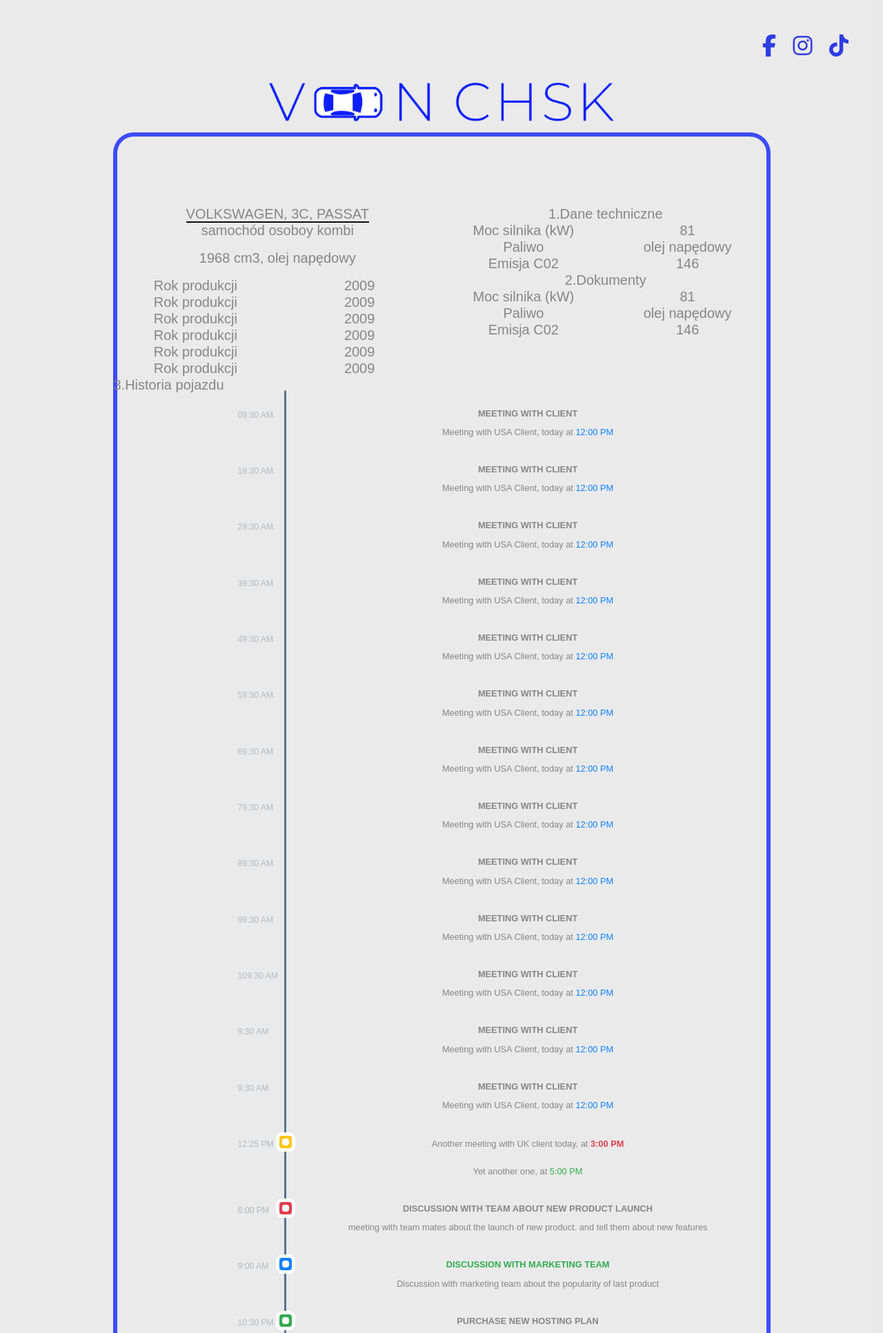
After one commit to creazydev/vin-checker, a PHP site: template public/views/report.php in a window 1280 px wide. The commit adds this page. Shown: the top 1933 px of the page at 69% size. Run offline with PHP 8.4, Linux system fonts and the light colour scheme; the template is opened without the code that fills it, so the values that code supplies are empty; some libraries are stand-ins or nearby versions.

Commit message:
Routing views.

```diff
--- a/index.php
+++ b/index.php
@@ -7,5 +7,7 @@
 
 Routing::get('index', 'DefaultController');
 Routing::get('error', 'DefaultController');
+Routing::get('processing', 'DefaultController');
+Routing::get('report', 'DefaultController');
 
 Routing::run($path);
--- /dev/null
+++ b/public/css/logo.css
@@ -0,0 +1,7 @@
+.logo {
+    padding: 15vh 0 2vh 0;
+}
+
+.logo img {
+    max-width: 500px;
+}
--- a/public/css/main.css
+++ b/public/css/main.css
@@ -1,7 +1,3 @@
-:root {
-  --primary-color: #3342f7;
-}
-
 input:focus,
 select:focus,
 textarea:focus,
@@ -23,14 +19,6 @@
   text-align: center;
 }
 
-.logo {
-  padding: 15vh 0 2vh 0;
-}
-
-.logo img {
-  max-width: 500px;
-}
-
 .wrapper {
   display: flex;
   flex-flow: row wrap;
@@ -40,7 +28,7 @@
   border-radius: 30px;
   margin: auto;
   width: 953px;
-  height: 552px;
+  min-height: 552px;
   padding: 100px 10px 10px 10px;
 }
 
@@ -79,14 +67,6 @@
   transform: translateY(65%);
 }
 
-.social i {
-  color: var(--primary-color);
-  font-size: xx-large;
-  margin: 0 10px;
+a > * {
+  cursor: pointer;
 }
-
-.social {
-  position: fixed;
-  top: 50px;
-  right: 40px;
-}
--- /dev/null
+++ b/public/css/social.css
@@ -0,0 +1,11 @@
+.social {
+  position: fixed;
+  top: 50px;
+  right: 40px;
+}
+
+.social i {
+  color: var(--primary-color);
+  font-size: xx-large;
+  margin: 0 10px;
+}
--- /dev/null
+++ b/public/css/variables.css
@@ -0,0 +1,4 @@
+:root {
+    --primary-color: #3342f7;
+    --secondary-color: #7F7F7F;
+}
--- /dev/null
+++ b/public/includes/logo.php
@@ -0,0 +1,10 @@
+<div class="logo">
+    <img src="public/img/logo.png" />
+</div>
+
+<style>
+    <?php
+        include 'public/css/variables.css';
+        include 'public/css/logo.css';
+    ?>
+</style>
--- /dev/null
+++ b/public/includes/social.php
@@ -0,0 +1,12 @@
+<div class="social">
+    <i class="fa-brands fa-facebook-f"></i>
+    <i class="fa-brands fa-instagram"></i>
+    <i class="fa-brands fa-tiktok"></i>
+</div>
+
+<script src="https://kit.fontawesome.com/e0f8847c22.js" crossorigin="anonymous"></script>
+<style>
+    <?php
+        include 'public/css/social.css';
+    ?>
+</style>
--- /dev/null
+++ b/public/views/report.php
@@ -0,0 +1,371 @@
+<?php include('public/includes/social.php'); ?>
+<div class="content app-text">
+    <?php include('public/includes/logo.php'); ?>
+
+    <div class="wrapper">
+        <div class="row">
+            <div class="col" style="width: 100%">
+                <span class="section header" style="width: 100%; border-bottom: 2px solid black">VOLKSWAGEN, 3C, PASSAT</span>
+                <p>samochód osoboy kombi</p>
+                <p>1968 cm3, olej napędowy</p>
+                <div class="row">
+                    <div class="col">Rok produkcji</div>
+                    <div class="col">2009</div>
+                </div>
+                <div class="row">
+                    <div class="col">Rok produkcji</div>
+                    <div class="col">2009</div>
+                </div>
+                <div class="row">
+                    <div class="col">Rok produkcji</div>
+                    <div class="col">2009</div>
+                </div>
+                <div class="row">
+                    <div class="col">Rok produkcji</div>
+                    <div class="col">2009</div>
+                </div>
+                <div class="row">
+                    <div class="col">Rok produkcji</div>
+                    <div class="col">2009</div>
+                </div>
+                <div class="row">
+                    <div class="col">Rok produkcji</div>
+                    <div class="col">2009</div>
+                </div>
+            </div>
+            <div class="col">
+                <span class="section header">1.Dane techniczne</span>
+                <div class="row">
+                    <div class="col">Moc silnika (kW)</div>
+                    <div class="col">81</div>
+                </div>
+                <div class="row">
+                    <div class="col">Paliwo</div>
+                    <div class="col">olej napędowy</div>
+                </div>
+                <div class="row">
+                    <div class="col">Emisja C02</div>
+                    <div class="col">146</div>
+                </div>
+
+                <span class="section header">2.Dokumenty</span>
+                <div class="row">
+                    <div class="col">Moc silnika (kW)</div>
+                    <div class="col">81</div>
+                </div>
+                <div class="row">
+                    <div class="col">Paliwo</div>
+                    <div class="col">olej napędowy</div>
+                </div>
+                <div class="row">
+                    <div class="col">Emisja C02</div>
+                    <div class="col">146</div>
+                </div>
+            </div>
+        </div>
+        <div class="row">
+            <span class="section header">3.Historia pojazdu</span>
+
+            <div class="card-body">
+                <div class="vertical-timeline vertical-timeline--animate vertical-timeline--one-column">
+
+                    <?php for ($x = 0; $x <= 10; $x++) { ?>
+                        <div class="vertical-timeline-item vertical-timeline-element">
+                            <div>
+                                <span class="vertical-timeline-element-icon bounce-in">
+                                    <i class="badge badge-dot badge-dot-xl badge-success"></i>
+                                </span>
+                                <div class="vertical-timeline-element-content bounce-in">
+                                    <h4 class="timeline-title">Meeting with client</h4>
+                                    <p>Meeting with USA Client, today at <a href="javascript:void(0);" data-abc="true">12:00
+                                            PM</a></p>
+                                    <span class="vertical-timeline-element-date"><?php echo $x; ?>9:30 AM</span>
+                                </div>
+                            </div>
+                        </div>
+                    <?php } ?>
+
+                    <div class="vertical-timeline-item vertical-timeline-element">
+                        <div>
+                                <span class="vertical-timeline-element-icon bounce-in">
+                                    <i class="badge badge-dot badge-dot-xl badge-success"></i>
+                                </span>
+                            <div class="vertical-timeline-element-content bounce-in">
+                                <h4 class="timeline-title">Meeting with client</h4>
+                                <p>Meeting with USA Client, today at <a href="javascript:void(0);" data-abc="true">12:00
+                                        PM</a></p>
+                                <span class="vertical-timeline-element-date">9:30 AM</span>
+                            </div>
+                        </div>
+                    </div>
+
+
+                    <div class="vertical-timeline-item vertical-timeline-element">
+                        <div>
+                                <span class="vertical-timeline-element-icon bounce-in">
+                                    <i class="badge badge-dot badge-dot-xl badge-success"></i>
+                                </span>
+                            <div class="vertical-timeline-element-content bounce-in">
+                                <h4 class="timeline-title">Meeting with client</h4>
+                                <p>Meeting with USA Client, today at <a href="javascript:void(0);" data-abc="true">12:00
+                                        PM</a></p>
+                                <span class="vertical-timeline-element-date">9:30 AM</span>
+                            </div>
+                        </div>
+                    </div>
+                    <div class="vertical-timeline-item vertical-timeline-element">
+                        <div>
+                                                        <span class="vertical-timeline-element-icon bounce-in">
+                                                            <i class="badge badge-dot badge-dot-xl badge-warning"> </i>
+                                                        </span>
+                            <div class="vertical-timeline-element-content bounce-in">
+                                <p>Another meeting with UK client today, at <b class="text-danger">3:00 PM</b></p>
+                                <p>Yet another one, at <span class="text-success">5:00 PM</span></p>
+                                <span class="vertical-timeline-element-date">12:25 PM</span>
+                            </div>
+                        </div>
+                    </div>
+                    <div class="vertical-timeline-item vertical-timeline-element">
+                        <div>
+                                                        <span class="vertical-timeline-element-icon bounce-in">
+                                                            <i class="badge badge-dot badge-dot-xl badge-danger"> </i>
+                                                        </span>
+                            <div class="vertical-timeline-element-content bounce-in">
+                                <h4 class="timeline-title">Discussion with team about new product launch</h4>
+                                <p>meeting with team mates about the launch of new product. and tell them about new
+                                    features</p>
+                                <span class="vertical-timeline-element-date">6:00 PM</span>
+                            </div>
+                        </div>
+                    </div>
+                    <div class="vertical-timeline-item vertical-timeline-element">
+                        <div>
+                                                        <span class="vertical-timeline-element-icon bounce-in">
+                                                            <i class="badge badge-dot badge-dot-xl badge-primary"> </i>
+                                                        </span>
+                            <div class="vertical-timeline-element-content bounce-in">
+                                <h4 class="timeline-title text-success">Discussion with marketing team</h4>
+                                <p>Discussion with marketing team about the popularity of last product</p>
+                                <span class="vertical-timeline-element-date">9:00 AM</span>
+                            </div>
+                        </div>
+                    </div>
+                    <div class="vertical-timeline-item vertical-timeline-element">
+                        <div>
+                                                        <span class="vertical-timeline-element-icon bounce-in">
+                                                            <i class="badge badge-dot badge-dot-xl badge-success"> </i>
+                                                        </span>
+                            <div class="vertical-timeline-element-content bounce-in">
+                                <h4 class="timeline-title">Purchase new hosting plan</h4>
+                                <p>Purchase new hosting plan as discussed with development team, today at <a
+                                            href="javascript:void(0);" data-abc="true">10:00 AM</a></p>
+                                <span class="vertical-timeline-element-date">10:30 PM</span>
+                            </div>
+                        </div>
+                    </div>
+                    <div class="vertical-timeline-item vertical-timeline-element">
+                        <div>
+                                                        <span class="vertical-timeline-element-icon bounce-in">
+                                                            <i class="badge badge-dot badge-dot-xl badge-warning"> </i>
+                                                        </span>
+                            <div class="vertical-timeline-element-content bounce-in">
+                                <p>Another conference call today, at <b class="text-danger">11:00 AM</b></p>
+                                <p>Yet another one, at <span class="text-success">1:00 PM</span></p>
+                                <span class="vertical-timeline-element-date">12:25 PM</span>
+                            </div>
+                        </div>
+                    </div>
+
+
+                    <div class="vertical-timeline-item vertical-timeline-element">
+                        <div>
+                                                        <span class="vertical-timeline-element-icon bounce-in">
+                                                            <i class="badge badge-dot badge-dot-xl badge-warning"> </i>
+                                                        </span>
+                            <div class="vertical-timeline-element-content bounce-in">
+                                <p>Another meeting with UK client today, at <b class="text-danger">3:00 PM</b></p>
+                                <p>Yet another one, at <span class="text-success">5:00 PM</span></p>
+                                <span class="vertical-timeline-element-date">12:25 PM</span>
+                            </div>
+                        </div>
+                    </div>
+                    <div class="vertical-timeline-item vertical-timeline-element">
+                        <div>
+                                                        <span class="vertical-timeline-element-icon bounce-in">
+                                                            <i class="badge badge-dot badge-dot-xl badge-danger"> </i>
+                                                        </span>
+                            <div class="vertical-timeline-element-content bounce-in">
+                                <h4 class="timeline-title">Discussion with team about new product launch</h4>
+                                <p>meeting with team mates about the launch of new product. and tell them about new
+                                    features</p>
+                                <span class="vertical-timeline-element-date">6:00 PM</span>
+                            </div>
+                        </div>
+                    </div>
+                    <div class="vertical-timeline-item vertical-timeline-element">
+                        <div>
+                                                        <span class="vertical-timeline-element-icon bounce-in">
+                                                            <i class="badge badge-dot badge-dot-xl badge-primary"> </i>
+                                                        </span>
+                            <div class="vertical-timeline-element-content bounce-in">
+                                <h4 class="timeline-title text-success">Discussion with marketing team</h4>
+                                <p>Discussion with marketing team about the popularity of last product</p>
+                                <span class="vertical-timeline-element-date">9:00 AM</span>
+                            </div>
+                        </div>
+                    </div>
+                    <div class="vertical-timeline-item vertical-timeline-element">
+                        <div>
+                                                        <span class="vertical-timeline-element-icon bounce-in">
+                                                            <i class="badge badge-dot badge-dot-xl badge-success"> </i>
+                                                        </span>
+                            <div class="vertical-timeline-element-content bounce-in">
+                                <h4 class="timeline-title">Purchase new hosting plan</h4>
+                                <p>Purchase new hosting plan as discussed with development team, today at <a
+                                            href="javascript:void(0);" data-abc="true">10:00 AM</a></p>
+                                <span class="vertical-timeline-element-date">10:30 PM</span>
+                            </div>
+                        </div>
+                    </div>
+                    <div class="vertical-timeline-item vertical-timeline-element">
+                        <div>
+                                                        <span class="vertical-timeline-element-icon bounce-in">
+                                                            <i class="badge badge-dot badge-dot-xl badge-warning"> </i>
+                                                        </span>
+                            <div class="vertical-timeline-element-content bounce-in">
+                                <p>Another conference call today, at <b class="text-danger">11:00 AM</b></p>
+                                <p>Yet another one, at <span class="text-success">1:00 PM</span></p>
+                                <span class="vertical-timeline-element-date">12:25 PM</span>
+                            </div>
+                        </div>
+                    </div>
+
+
+                </div>
+            </div>
+
+        </div>
+    </div>
+
+</div>
+
+<link rel="stylesheet" href="https://stackpath.bootstrapcdn.com/bootstrap/4.3.1/css/bootstrap.min.css"
+      integrity="sha384-ggOyR0iXCbMQv3Xipma34MD+dH/1fQ784/j6cY/iJTQUOhcWr7x9JvoRxT2MZw1T" crossorigin="anonymous">
+<script src="https://code.jquery.com/jquery-3.3.1.slim.min.js"
+        integrity="sha384-q8i/X+965DzO0rT7abK41JStQIAqVgRVzpbzo5smXKp4YfRvH+8abtTE1Pi6jizo"
+        crossorigin="anonymous"></script>
+<script src="https://cdnjs.cloudflare.com/ajax/libs/popper.js/1.14.7/umd/popper.min.js"
+        integrity="sha384-UO2eT0CpHqdSJQ6hJty5KVphtPhzWj9WO1clHTMGa3JDZwrnQq4sF86dIHNDz0W1"
+        crossorigin="anonymous"></script>
+<script src="https://stackpath.bootstrapcdn.com/bootstrap/4.3.1/js/bootstrap.min.js"
+        integrity="sha384-JjSmVgyd0p3pXB1rRibZUAYoIIy6OrQ6VrjIEaFf/nJGzIxFDsf4x0xIM+B07jRM"
+        crossorigin="anonymous"></script>
+<style>
+    <?php
+        include 'public/css/variables.css';
+        include 'public/css/main.css';
+    ?>
+
+    .wrapper {
+        display: block;
+        color: var(--secondary-color);
+    }
+
+    .card-body {
+        flex: 1 1 auto;
+        padding: 1.25rem;
+    }
+
+    .vertical-timeline {
+        width: 100%;
+        position: relative;
+        padding: 1.5rem 0 1rem;
+    }
+
+    .vertical-timeline::before {
+        content: '';
+        position: absolute;
+        top: 0;
+        left: 67px;
+        height: 100%;
+        width: 3px;
+        background: #4f6c86;
+        border-radius: .25rem;
+    }
+
+    .vertical-timeline-element {
+        position: relative;
+        margin: 0 0 1rem;
+    }
+
+    .vertical-timeline--animate .vertical-timeline-element-icon.bounce-in {
+        visibility: visible;
+        animation: cd-bounce-1 .8s;
+    }
+
+    .vertical-timeline-element-icon {
+        position: absolute;
+        top: 0;
+        left: 60px;
+    }
+
+    .vertical-timeline-element-icon .badge-dot-xl {
+        box-shadow: 0 0 0 5px #fff;
+    }
+
+    .badge-dot-xl {
+        width: 18px;
+        height: 18px;
+        position: relative;
+    }
+
+    .badge:empty {
+        display: none;
+    }
+
+
+    .badge-dot-xl::before {
+        content: '';
+        width: 10px;
+        height: 10px;
+        border-radius: .25rem;
+        position: absolute;
+        left: 50%;
+        top: 50%;
+        margin: -5px 0 0 -5px;
+        background: #fff;
+    }
+
+    .vertical-timeline-element-content {
+        position: relative;
+        margin-left: 90px;
+        font-size: .8rem;
+    }
+
+    .vertical-timeline-element-content .timeline-title {
+        font-size: .8rem;
+        text-transform: uppercase;
+        margin: 0 0 .5rem;
+        padding: 2px 0 0;
+        font-weight: bold;
+    }
+
+    .vertical-timeline-element-content .vertical-timeline-element-date {
+        display: block;
+        position: absolute;
+        left: -90px;
+        top: 0;
+        padding-right: 10px;
+        text-align: right;
+        color: #adb5bd;
+        font-size: .7619rem;
+        white-space: nowrap;
+    }
+
+    .vertical-timeline-element-content:after {
+        content: "";
+        display: table;
+        clear: both;
+    }
+
+</style>
--- a/src/controllers/AppController.php
+++ b/src/controllers/AppController.php
@@ -3,7 +3,7 @@
 class AppController {
 
     protected function render(string $template = null) {
-        $templatePath = 'public/views/'.$template.'.html';
+        $templatePath = 'public/views/'.$template.'.php';
 
         if (file_exists($templatePath)) {
             ob_start();
```
Also changed, not shown: public/views/404.html (deleted, +0 -10 lines), public/views/404.php (added, +38 -0 lines), public/views/index.html (deleted, +0 -45 lines), public/views/index.php (added, +32 -0 lines), public/views/processing.php (added, +33 -0 lines), src/controllers/DefaultController.php (+8 -0 lines), public/img/processing.png (added).
